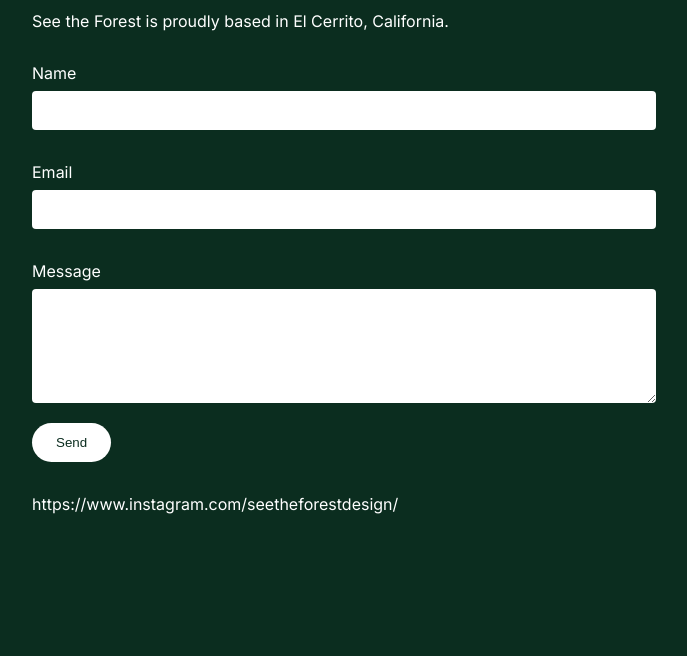
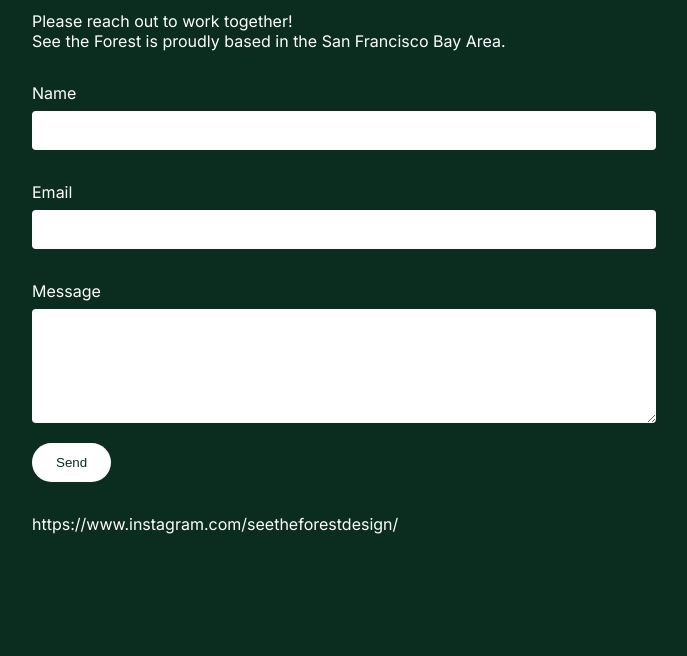
Before and after one commit to seetheforest/seetheforest.github.io, a plain HTML site: page contact.html in a window 1280 px wide. Shown: the part 144-800 px from the top of the page, without its empty margins (16-703 px from the left). Drawn offline with nearby package versions, Linux system fonts and the light colour scheme.

Commit message:
Update contact.html

```diff
--- a/contact.html
+++ b/contact.html
@@ -53,7 +53,8 @@
 </head>
 <body>
   <h1>Contact Us</h1>
-  <p>See the Forest is proudly based in El Cerrito, California.</p>
+  <p>Please reach out to work together!
+    <br>See the Forest is proudly based in the San Francisco Bay Area.</p>
 
   <form action="https://formspree.io/f/your-form-id" method="POST">
     <label for="name">Name</label>
```
